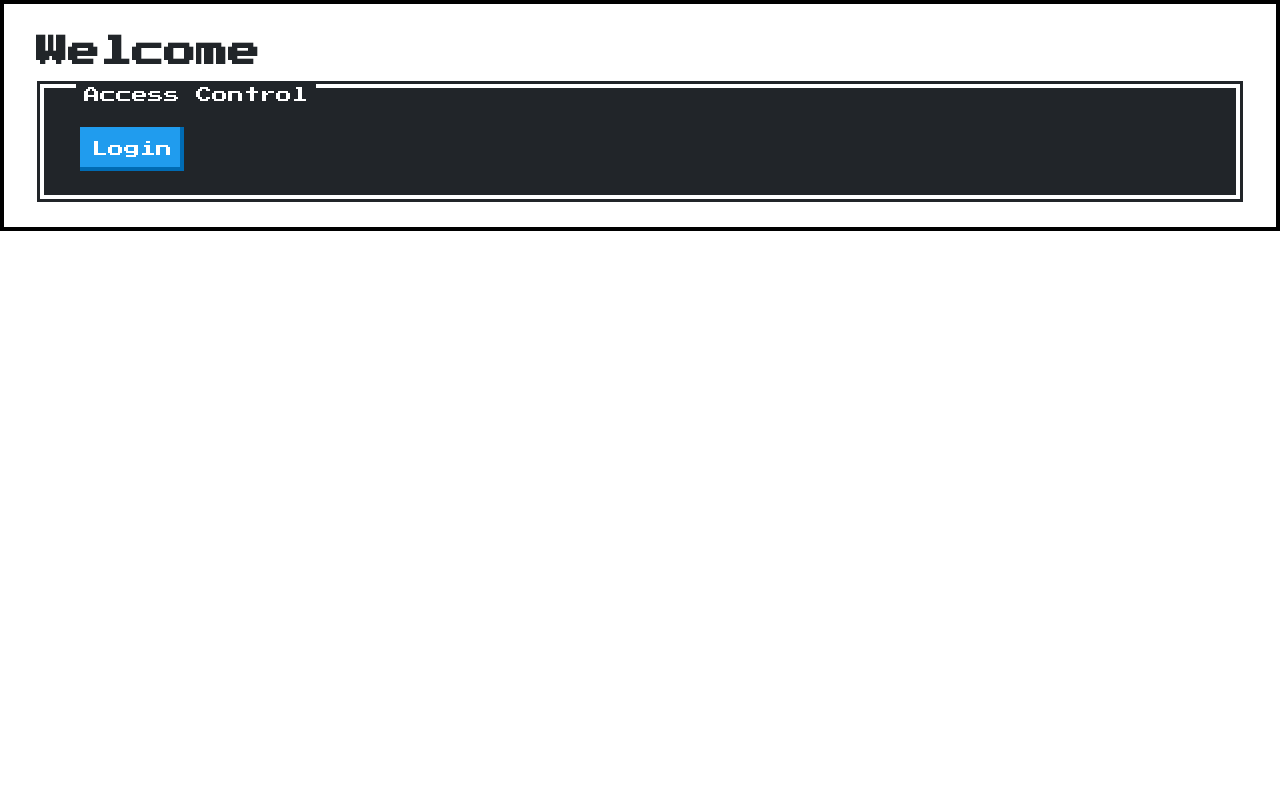
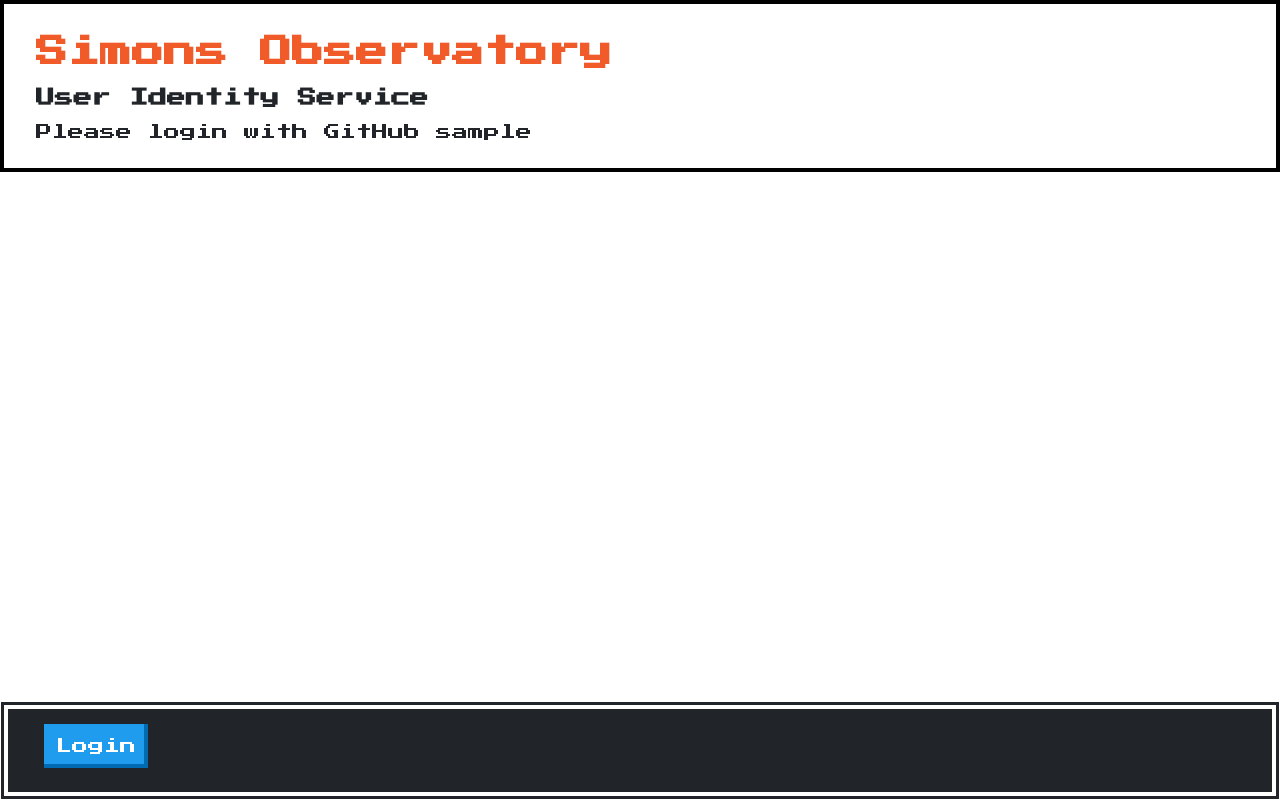
Before and after one commit to simonsobs/soauth, a FastAPI app: template soauth/app/templates/index.html in a window 1280 px wide. Run offline with FastAPI, Linux system fonts and the light colour scheme; the template is opened without the code that fills it: most values are stand-ins (such as "Sample title", 1, 10 or a date in 2020); parts of the project's set-up code (start-up, migrations or seed data) failed here and were passed over.

Commit message:
More refactoring

```diff
--- a/soauth/app/app.py
+++ b/soauth/app/app.py
@@ -70,7 +70,7 @@
             scopes=request.auth.scopes,
             login=request.app.login_url,
             logout=request.app.logout_url,
-            user_list="users",
+            user_list="/users",
         ),
     )
 
@@ -95,6 +95,9 @@
         context=dict(
             user=request.user,
             scopes=request.auth.scopes,
+            login=request.app.login_url,
+            logout=request.app.logout_url,
+            user_list="/users",
             users=users,
         ),
     )
@@ -120,7 +123,12 @@
         request=request,
         name="user_detail.html",
         context=dict(
-            user=request.user, scopes=request.auth.scopes, other_user=other_user
+            user=request.user,
+            scopes=request.auth.scopes,
+            other_user=other_user,
+            login=request.app.login_url,
+            logout=request.app.logout_url,
+            user_list="/users",
         ),
     )
 
--- /dev/null
+++ b/soauth/app/templates/core.html
@@ -0,0 +1,46 @@
+<html>
+
+<head>
+  <link href="https://unpkg.com/nes.css@2.3.0/css/nes.min.css" rel="stylesheet" />
+  <link rel="preconnect" href="https://fonts.googleapis.com">
+  <link rel="preconnect" href="https://fonts.gstatic.com" crossorigin>
+  <link
+    href="https://fonts.googleapis.com/css2?family=IBM+Plex+Mono:ital,wght@0,100;0,200;0,300;0,400;0,500;0,600;0,700;1,100;1,200;1,300;1,400;1,500;1,600;1,700&family=Press+Start+2P&display=swap"
+    rel="stylesheet">
+  <style>
+    section {
+      margin-bottom: 1em;
+    }
+
+    .buttonholder {
+        margin-right: 1em;
+        margin-bottom: 0em;
+    }
+  </style>
+</head>
+
+<body>
+  <main style="padding-bottom:8em">
+  <div class="nes-container">
+    <h1 style="color:#F15A29">Simons Observatory</h1>
+    <h3>User Identity Service</h3>
+    {% block content %}
+    <p>If you are seeing this, there is a rendering error.</p>
+    {% endblock %}
+  </div>
+  </main>
+  <footer class="page-footer" style="position:fixed;bottom:0;width:100%">
+    <div class="nes-container with-title is-dark">
+      <p class="title">{{user.display_name}}</p>
+      {% if user.is_authenticated %}
+      <button type="button" class="nes-btn is-success" onclick="location.href='/'">Home</button>
+      <button type="button" class="nes-btn is-error" style="float:right" onclick="location.href='{{logout}}'">Logout</button>
+      {% else %}
+      <button type="button" class="nes-btn is-primary" onclick="location.href='{{login}}'">Login</button>
+      {% endif %}
+      {% if "admin" in scopes %}
+      <button type="button" class="nes-btn is-primary" onclick="location.href='{{user_list}}'">User List</button>
+      {% endif %}
+    </div>
+  </footer>
+</body>
--- a/soauth/app/templates/index.html
+++ b/soauth/app/templates/index.html
@@ -1,27 +1,5 @@
-<html>
-
-<head>
-  <link href="https://unpkg.com/nes.css@2.3.0/css/nes.min.css" rel="stylesheet" />
-  <link rel="preconnect" href="https://fonts.googleapis.com">
-  <link rel="preconnect" href="https://fonts.gstatic.com" crossorigin>
-  <link
-    href="https://fonts.googleapis.com/css2?family=IBM+Plex+Mono:ital,wght@0,100;0,200;0,300;0,400;0,500;0,600;0,700;1,100;1,200;1,300;1,400;1,500;1,600;1,700&family=Press+Start+2P&display=swap"
-    rel="stylesheet">
-  <style>
-    section {
-      margin-bottom: 1em;
-    }
-  </style>
-</head>
-
-<body>
-  <div class="nes-container">
-    {% if user.is_authenticated %}
-    <h1>Welcome {{user.full_name}}</h1>
-    <h3>{{user.display_name}}</h3>
-    {% else %}
-    <h1>Welcome</h1>
-    {% endif %}
+{% extends "core.html" %}
+{% block content %}
 {% if user.is_authenticated %}
 <div class="nes-container with-title">
   <p class="title">Data</p>
@@ -68,18 +46,8 @@
       {% endif %}
     </div>
   </section>
+</div>
+{% else %}
+<p>Please login with GitHub {{ login }}</p>
 {% endif %}
-      <section>
-        <div class="nes-container with-title is-dark">
-          <p class="title">Access Control</p>
-          {% if user.is_authenticated %}
-          <button type="button" class="nes-btn is-error" onclick="location.href='{{logout}}'">Logout</button>
-          {% else %}
-          <button type="button" class="nes-btn is-primary" onclick="location.href='{{login}}'">Login</button>
-          {% endif %}
-          {% if "admin" in scopes %}
-          <button type="button" class="nes-btn is-primary" onclick="location.href='{{user_list}}'">User List</button>
-          {% endif %}
-        </div>
-      </section>
-</body>
+{% endblock %}
```
Also changed, not shown: soauth/app/templates/user_detail.html (+3 -28 lines), soauth/app/templates/users.html (+3 -25 lines). Lines whose indentation alone changed are shown as unchanged.
